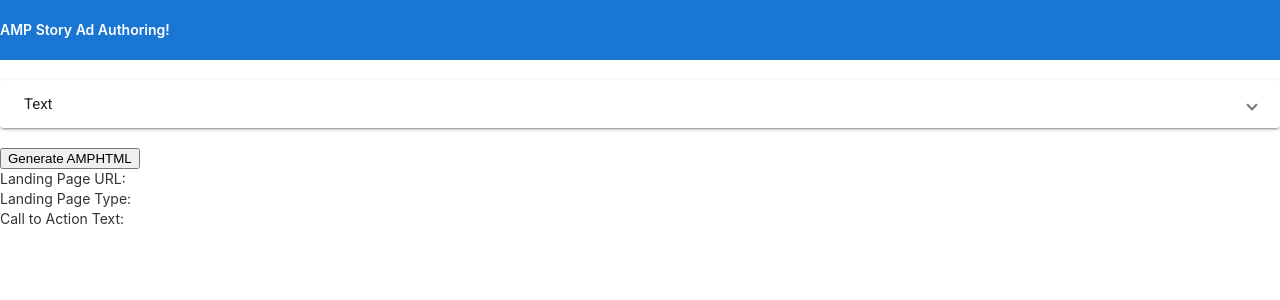
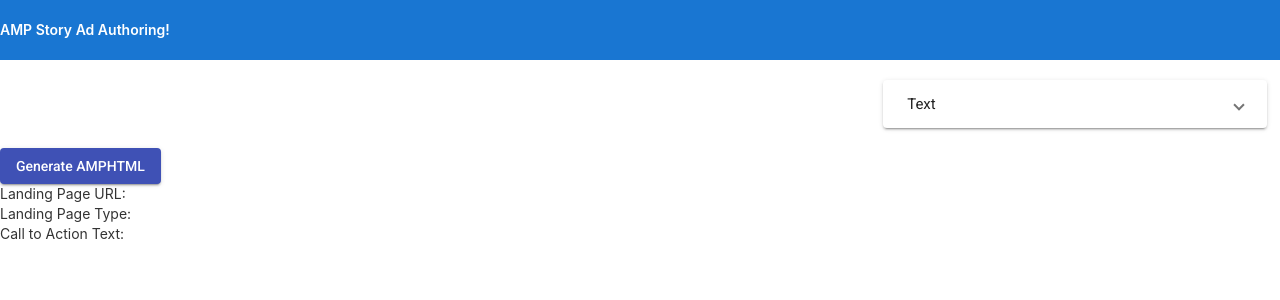
Before and after one commit to ryanfarrow/amp-story-ad-authoring-tool, an Angular app: page / in a window 1280 px wide. Shown: the top 300 px of the page. Built offline with nearby package versions, Linux system fonts and the light colour scheme.

Commit message:
added some styling

```diff
--- a/src/app/ad-authoring/ad-authoring.component.html
+++ b/src/app/ad-authoring/ad-authoring.component.html
@@ -34,7 +34,7 @@
     <br>
 
     <!-- TODO: Create new component for this button -->
-    <button (click)="addAdAuthoring(landingUrl.value, landingType.value, callToAction.value)">Generate AMPHTML</button>
+    <button mat-raised-button color="primary" (click)="addAdAuthoring(landingUrl.value, landingType.value, callToAction.value)">Generate AMPHTML</button>
 </div>
 
 <div *ngIf="(adAuthoringObs | async) as adAuthoring">
--- a/src/app/ad-authoring/ad-authoring.component.scss
+++ b/src/app/ad-authoring/ad-authoring.component.scss
@@ -0,0 +1,7 @@
+.mat-expansion-panel {
+    left: 69%;
+    width: 30%;
+}
+.mat-form-field {
+    width: 100%
+}
--- a/src/app/app.module.ts
+++ b/src/app/app.module.ts
@@ -23,6 +23,7 @@
 import {MatSelectModule} from '@angular/material/select';
 import { CommonModule } from '@angular/common';
 import {MatExpansionModule} from '@angular/material/expansion';
+import {MatButtonModule} from '@angular/material/button';
 
 import {AppComponent} from './app.component';
 import { AdAuthoringComponent } from './ad-authoring/ad-authoring.component';
@@ -32,7 +33,7 @@
 
 @NgModule({
   declarations: [AppComponent, AdAuthoringComponent, TopBarComponent],
-  imports: [BrowserModule, FormsModule, BrowserAnimationsModule, MatInputModule, MatFormFieldModule, MatSelectModule, CommonModule, MatExpansionModule],
+  imports: [BrowserModule, FormsModule, BrowserAnimationsModule, MatInputModule, MatFormFieldModule, MatSelectModule, CommonModule, MatExpansionModule, MatButtonModule],
   exports: [MatInputModule, MatFormFieldModule, MatSelectModule],
   providers: [AdAuthoringService],
   bootstrap: [AppComponent]
```
